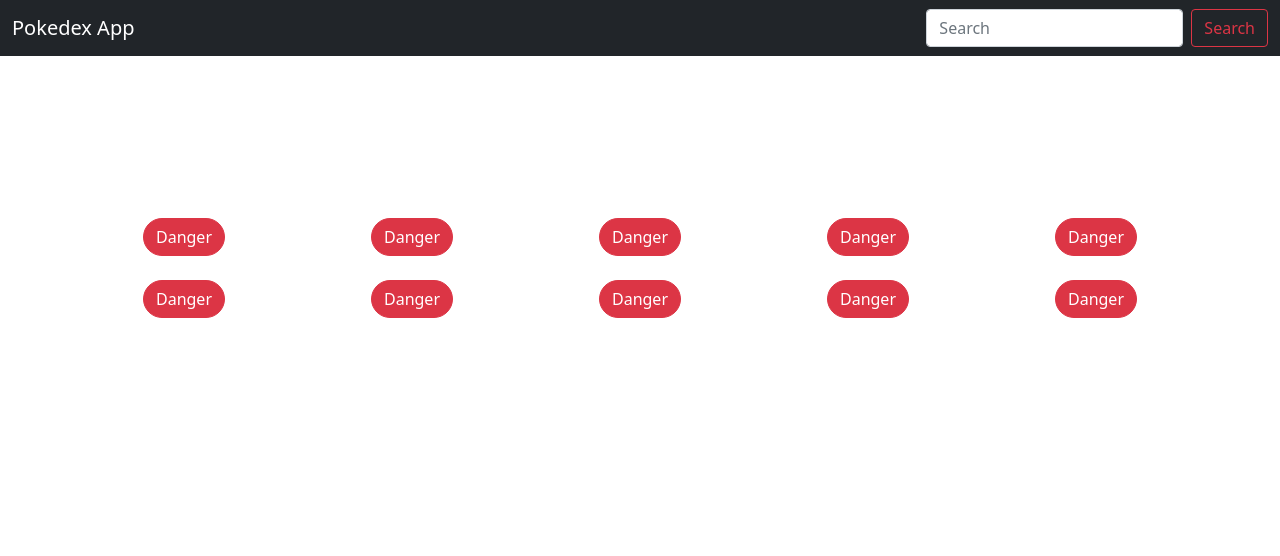
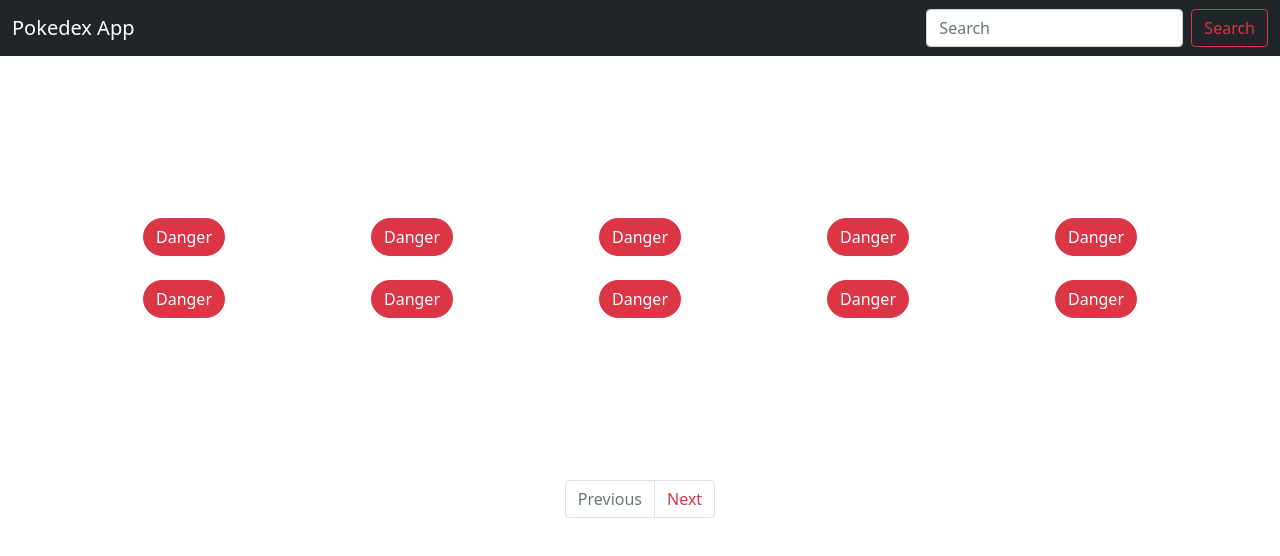
Before and after one commit to ekrzak/pokedex, a website: page index.html in a window 1280 px wide. Drawn offline with nearby package versions, Linux system fonts and the light colour scheme.

Commit message:
Add elements for pagination

```diff
--- a/index.html
+++ b/index.html
@@ -66,6 +66,17 @@
     </div>
   </div>
 
+  <nav aria-label="Page navigation example" class="mt-4">
+    <ul class="pagination justify-content-center">
+      <li class="page-item disabled">
+        <a class="page-link" href="#" tabindex="-1" aria-disabled="true">Previous</a>
+      </li>
+      <li class="page-item">
+        <a class="page-link text-danger" href="#">Next</a>
+      </li>
+    </ul>
+  </nav>
+
   <script src="./src/js/index.js"></script>
   <script src="https://cdn.jsdelivr.net/npm/bootstrap@5.1.3/dist/js/bootstrap.bundle.min.js" integrity="sha384-ka7Sk0Gln4gmtz2MlQnikT1wXgYsOg+OMhuP+IlRH9sENBO0LRn5q+8nbTov4+1p" crossorigin="anonymous"></script>
 </body>
```
